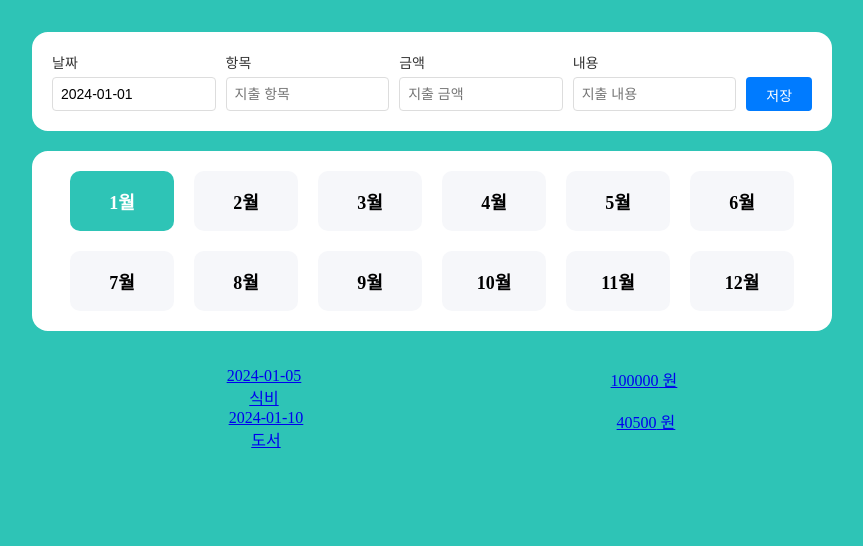
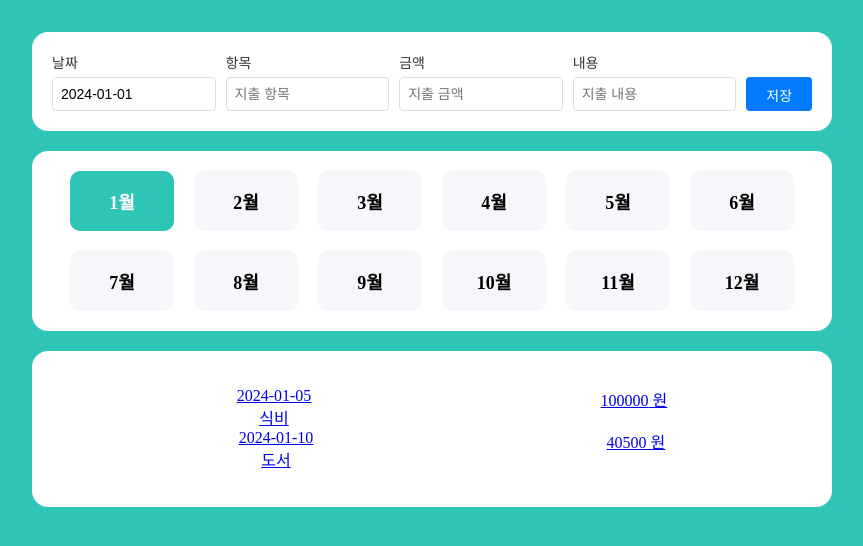
Before and after one commit to hb9901/CheckBook, a React (Vite) app: page / in a window 1280 px wide. Shown: the top 546 px of the page, without its empty margins (208-1071 px from the left). Built offline with nearby package versions, Linux system fonts and the light colour scheme.

Commit message:
style: section wrapper 위치 변경

```diff
--- a/src/components/Expenditures/Expenditures.jsx
+++ b/src/components/Expenditures/Expenditures.jsx
@@ -23,7 +23,7 @@ function Expenditures({ monthExpenditures }) {
     <ExpendituresList>
       {monthExpenditures.map((expenditure) => {
         return (
-          <Link key={expenditure.id}  to={`/${expenditure.id}`}>
+          <Link key={expenditure.id} to={`/${expenditure.id}`}>
             <Expenditure>
               <ListLeft>
                 <Date>{expenditure.date}</Date>
--- a/src/components/InputForm/InputForm.jsx
+++ b/src/components/InputForm/InputForm.jsx
@@ -1,11 +1,5 @@
 import { useState } from "react";
 import styled from "styled-components";
-
-const SectionWrapper = styled.section`
-  background-color: rgb(255, 255, 255);
-  border-radius: 16px;
-  padding: 20px;
-`;
 
 const FormWrapper = styled.div`
   display: flex;
@@ -84,7 +78,6 @@ function InputForm({ addExpenditure }) {
   };
 
   return (
-    <SectionWrapper>
     <form onSubmit={handleClickAdd}>
       <FormWrapper>
         <InputWrapper>
@@ -134,7 +127,6 @@ function InputForm({ addExpenditure }) {
         <Button>저장</Button>
       </FormWrapper>
     </form>
-    </SectionWrapper>
   );
 }
 
--- a/src/components/Months/Months.jsx
+++ b/src/components/Months/Months.jsx
@@ -1,13 +1,6 @@
 import { useState } from "react";
 import styled from "styled-components";
 import { months } from "./costants";
-
-const SectionWrapper = styled.section`
-  background-color: rgb(255, 255, 255);
-  border-radius: 16px;
-  padding: 20px;
-
-`;
 
 const MonthList = styled.ol`
   display: flex;
@@ -55,7 +48,6 @@ function Months({ setMonth }) {
   };
 
   return (
-    <SectionWrapper>
     <MonthList>
       {months.map((month, index) => {
         return (
@@ -71,7 +63,6 @@ function Months({ setMonth }) {
         );
       })}
     </MonthList>
-    </SectionWrapper>
   );
 }
 
--- a/src/pages/HomePage/HomePage.jsx
+++ b/src/pages/HomePage/HomePage.jsx
@@ -14,12 +14,24 @@ const MainWrapper = styled.main`
   margin: 0px auto;
 `;
 
+const SectionWrapper = styled.section`
+  background-color: rgb(255, 255, 255);
+  border-radius: 16px;
+  padding: 20px;
+`;
+
 function HomePage({ addExpenditure, setMonth, monthExpenditures }) {
   return (
     <MainWrapper>
-      <InputForm addExpenditure={addExpenditure} />
-      <Months setMonth={setMonth} />
-      <Expenditures monthExpenditures={monthExpenditures} />
+      <SectionWrapper>
+        <InputForm addExpenditure={addExpenditure} />
+      </SectionWrapper>
+      <SectionWrapper>
+        <Months setMonth={setMonth} />
+      </SectionWrapper>
+      <SectionWrapper>
+        <Expenditures monthExpenditures={monthExpenditures} />
+      </SectionWrapper>
     </MainWrapper>
   );
 }
```
Lines whose indentation alone changed are shown as unchanged.
